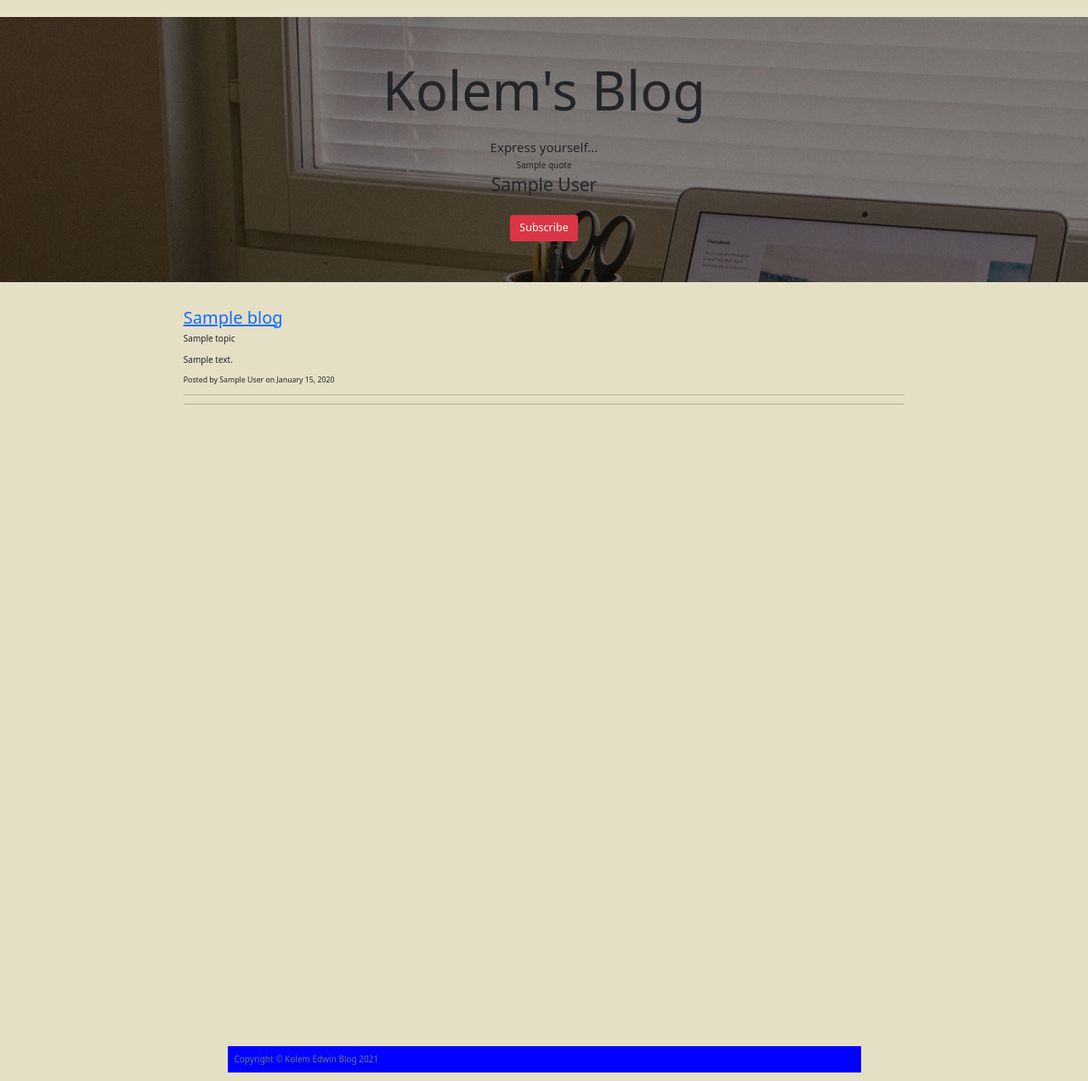
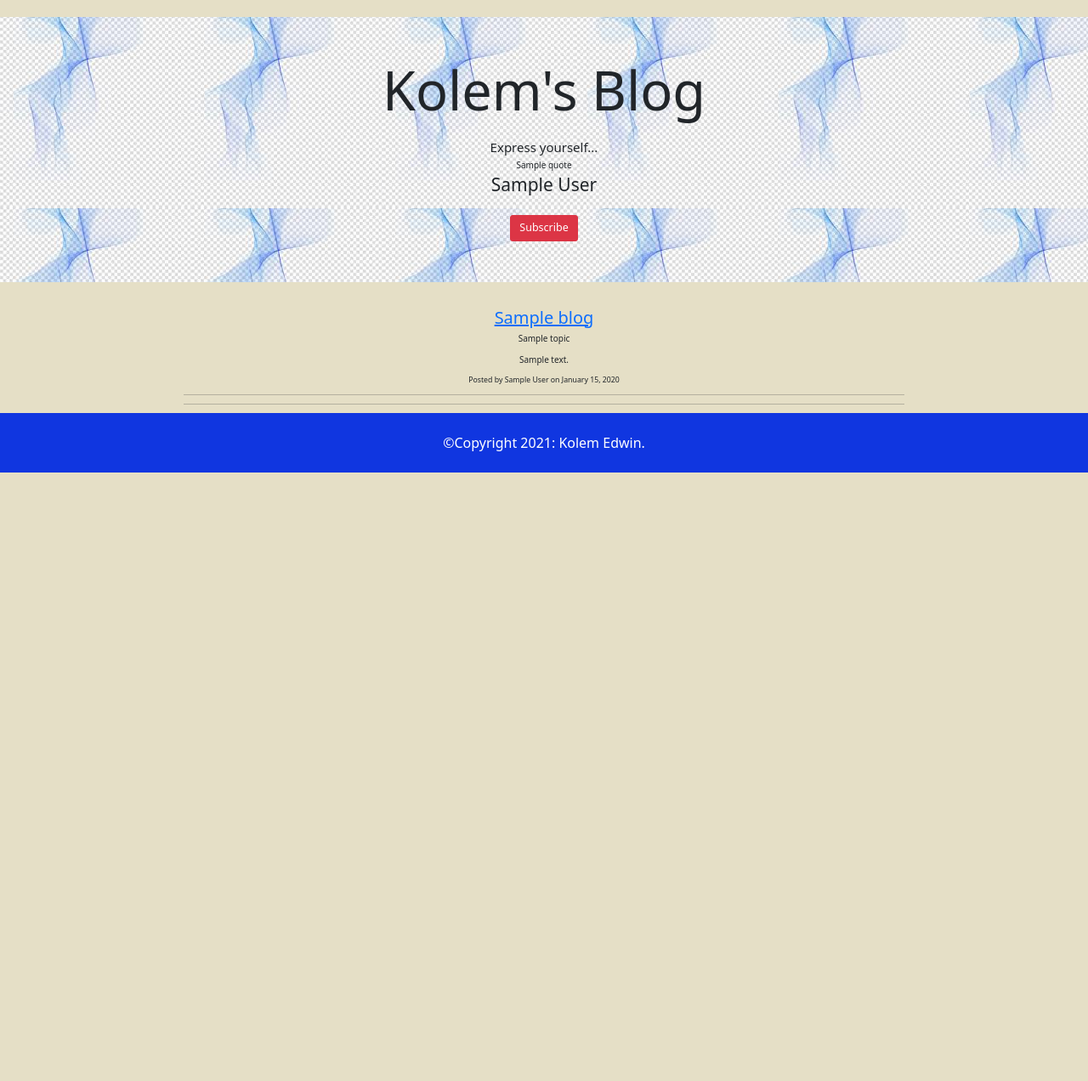
Before and after one commit to edwinkipchumba/Blog-website, a Flask app: template app/templates/index.html in a window 1280 px wide. Shown: the part 62-1334 px from the top of the page at 85% size. After the commit the page ends 618 px from the top, so only its background shows below. Run offline with Flask 2, Linux system fonts and the light colour scheme; the template is opened without the code that fills it: most values are stand-ins (such as "Sample title", 1, 10 or a date in 2020); data that the repository does not hold is empty; some libraries are stand-ins or nearby versions.

Commit message:
update file

```diff
--- a/app/static/css/index.css
+++ b/app/static/css/index.css
@@ -4,11 +4,3 @@ body{
     overflow-x: hidden;
 
 }
-
-/* footer */
-.copyright{
-    margin-top:100%;
-    color: white;
-    padding: 8px;
-    background-color:blue;
-}
--- a/app/templates/index.html
+++ b/app/templates/index.html
@@ -5,20 +5,24 @@
 
 <!-- <link href="https://cdn.jsdelivr.net/npm/bootstrap@5.1.1/dist/css/bootstrap.min.css" rel="stylesheet" integrity="sha384-F3w7mX95PdgyTmZZMECAngseQB83DfGTowi0iMjiWaeVhAn4FJkqJByhZMI3AhiU" crossorigin="anonymous"> -->
 {% endblock %}
-{% block content %}
+
+<div class="container">
+  {% block content %}
 
 
   <body style="background-color:#E5DFC6;">
 
-    <div class="jumbotron text-center" style="background-image:url(../static/images/home-bg.jpg)">
+    <div class="jumbotron text-center" style="background-image:url(../static/images/traspare.jpeg)">
 
 
     <h1 class="display-2 text-center">Kolem's Blog</h1><br>
     <small class="text-center text-ligth">
       <h4>Express yourself...</h4>
     </small>
-    <div>{{quote.quote}}</div>
-    <p>{{quote.author}}</p>
+
+    <div style="text-align:center">{{quote.quote}}</div>
+    <p style="text-align:center">{{quote.author}}</p>
+
     <div class="btn-group mt-2" role="group" aria-label="Basic example">
 
       <a class="btn btn-danger btn-lg g-8" href="/subscribe">Subscribe</a>
@@ -28,7 +32,7 @@
 <div class="row">
   <div class="col-lg-8 col-md-10 mx-auto">
     {% for blog in blogs %}
-    <div class="preview">
+    <div class="preview" style="text-align: center;">
       <a href="blog/new/{{ blog.id }}">
         <h2 class="title">{{ blog.title }}</h2>
       </a>
@@ -49,14 +53,14 @@
 
 
 <!-- Footer -->
-<footer class="bottom">
-  <div class="container">
-    <div class="row">
-      <div class="col-lg-8 col-md-10 mx-auto">
-        <p class="copyright text-muted">Copyright &copy; Kolem Edwin Blog 2021</p>
+<div>
+  <footer class="page-footer">
+      <div class="" style="background-color: hsl(229, 87%, 47%); color:#fff; font-size:12pt; padding: 1%;">
+          <div class="footer-copyright text-center py-3">&#169;Copyright 2021: Kolem Edwin.
+          </div>
       </div>
-    </div>
-  </div>
-</footer>
+  </footer>
+</div>
 {% endblock%}
+</div>
 </body>
```
Also changed, not shown: app/static/images/traspare.jpeg (added).
